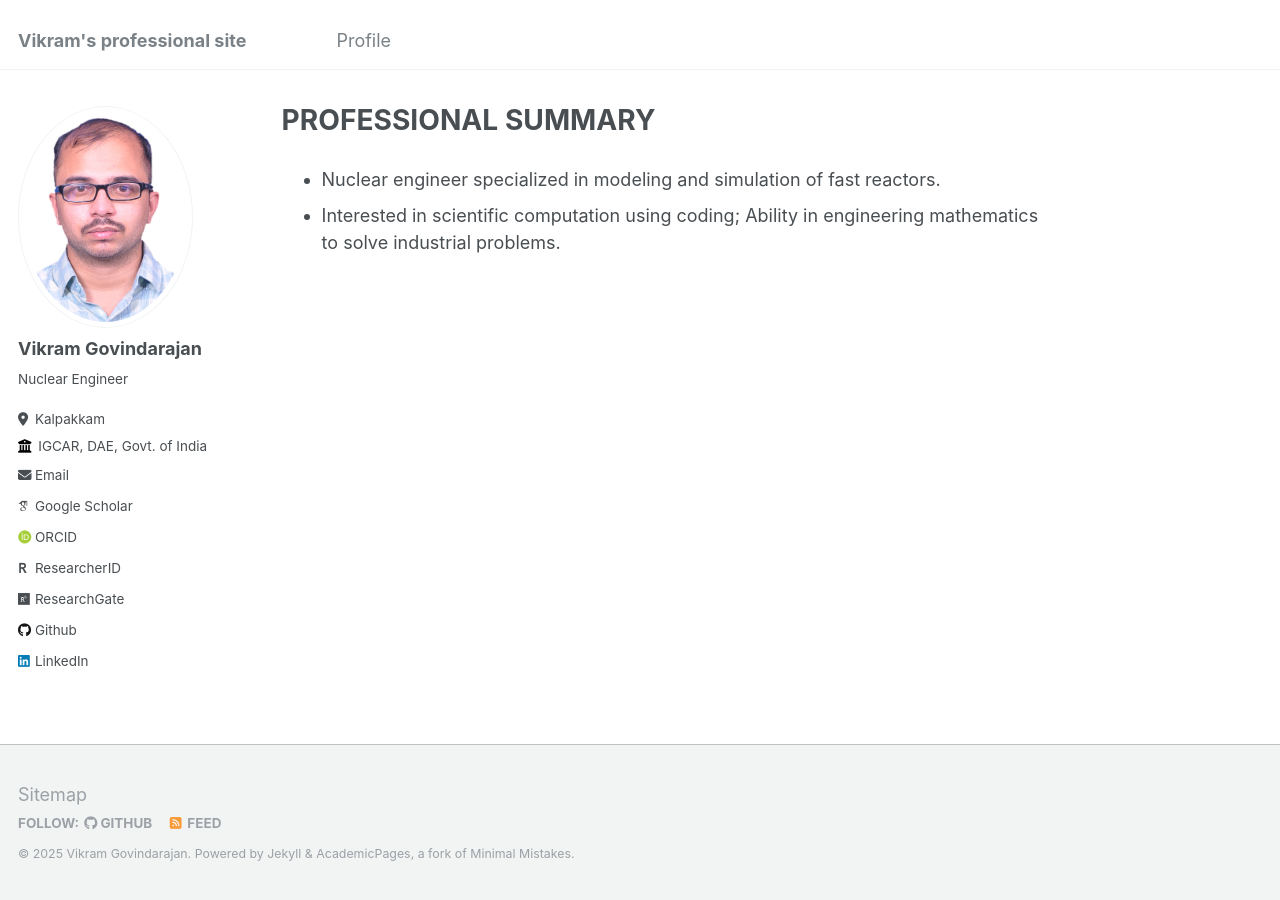
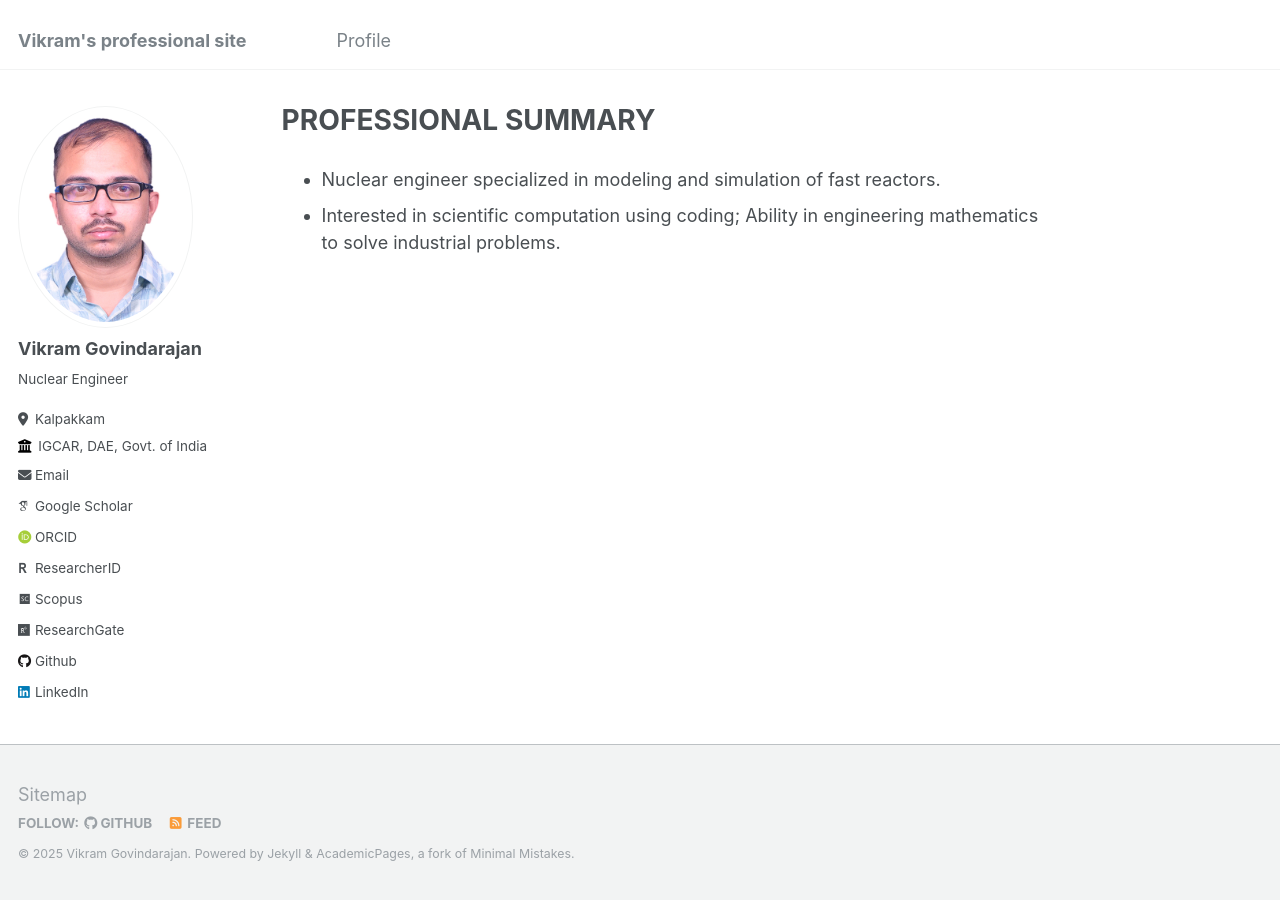
Before and after one commit to VikramGovindarajan/vikramgovindarajan.github.io, a Jekyll site: the page built from _pages/about.md, in a window 1280 px wide. Built offline with Jekyll 4.4.1, drawn with Linux system fonts in a browser that asks for light colours; some web fonts are replaced.

Commit message:
add scopus id

```diff
--- a/_config.yml
+++ b/_config.yml
@@ -38,7 +38,8 @@ author:
   impactstory      : # URL
   orcid            : "https://orcid.org/0000-0002-7725-1663"
   pubmed           : # "https://www.ncbi.nlm.nih.gov/pubmed/?term=john+snow"
-  researcherid     :  "AFX-0569-2022"
+  researcherid     : "AFX-0569-2022"
+  scopusid         : "57716511500"
 
   # Repositories and software development
   bitbucket        : # Username - Update with your username on the site
--- a/_includes/author-profile.html
+++ b/_includes/author-profile.html
@@ -54,6 +54,11 @@
 	<li><a href="https://www.webofscience.com/wos/author/record/{{ author.researcherid }}">
 	  <i class="ai ai-researcherid ai-fw icon-pad-right"></i>ResearcherID
 	</a></li>
+      {% endif %}
+      {% if author.scopusid %}
+        <li><a href="http://www.scopus.com/authid/detail.url?authorId={{ author.scopusid }}">
+          <i class="ai ai-scopus ai-fw icon-pad-right"></i>Scopus
+        </a></li>
       {% endif %}
       {% if author.pubmed %}
         <li><a href="{{ author.pubmed }}"><i class="ai ai-pubmed ai-fw icon-pad-right"></i>PubMed</a></li>
```
